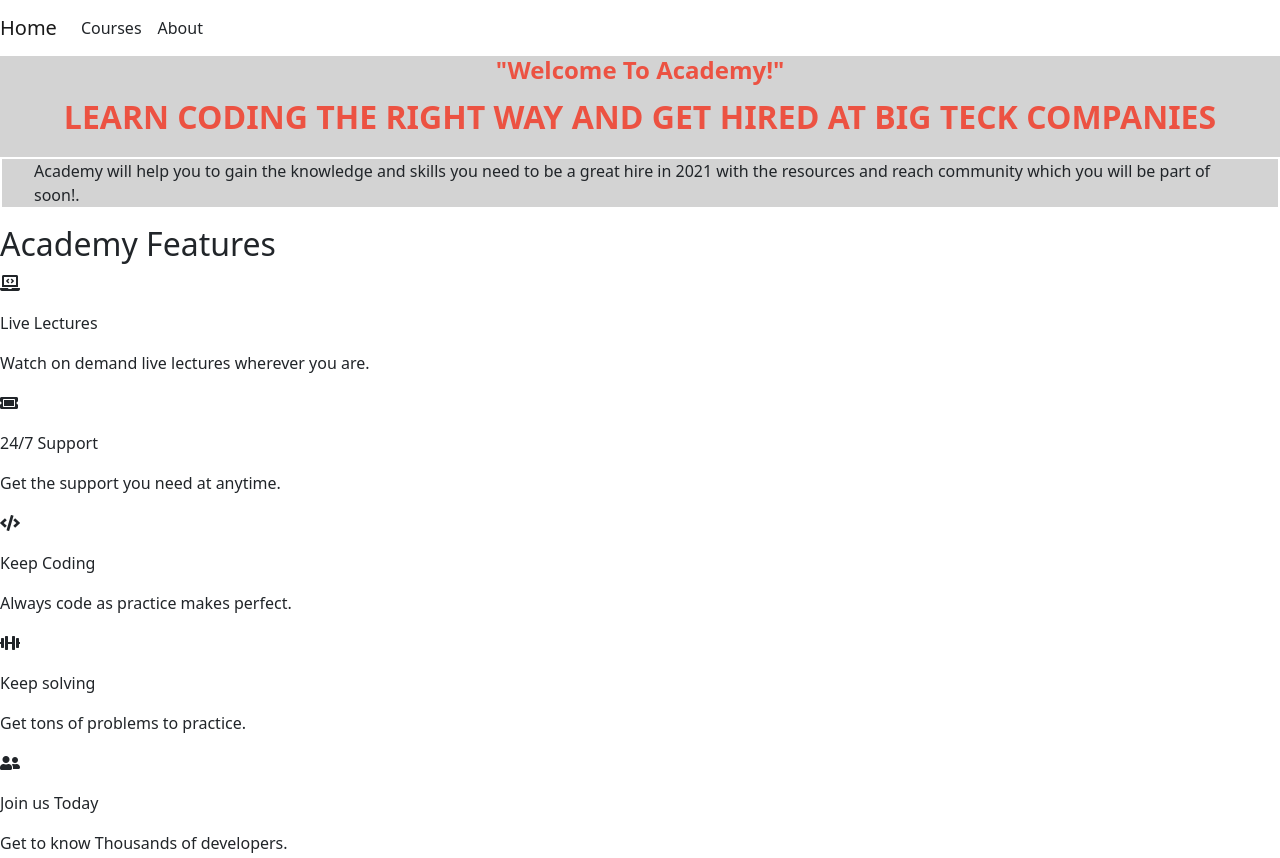
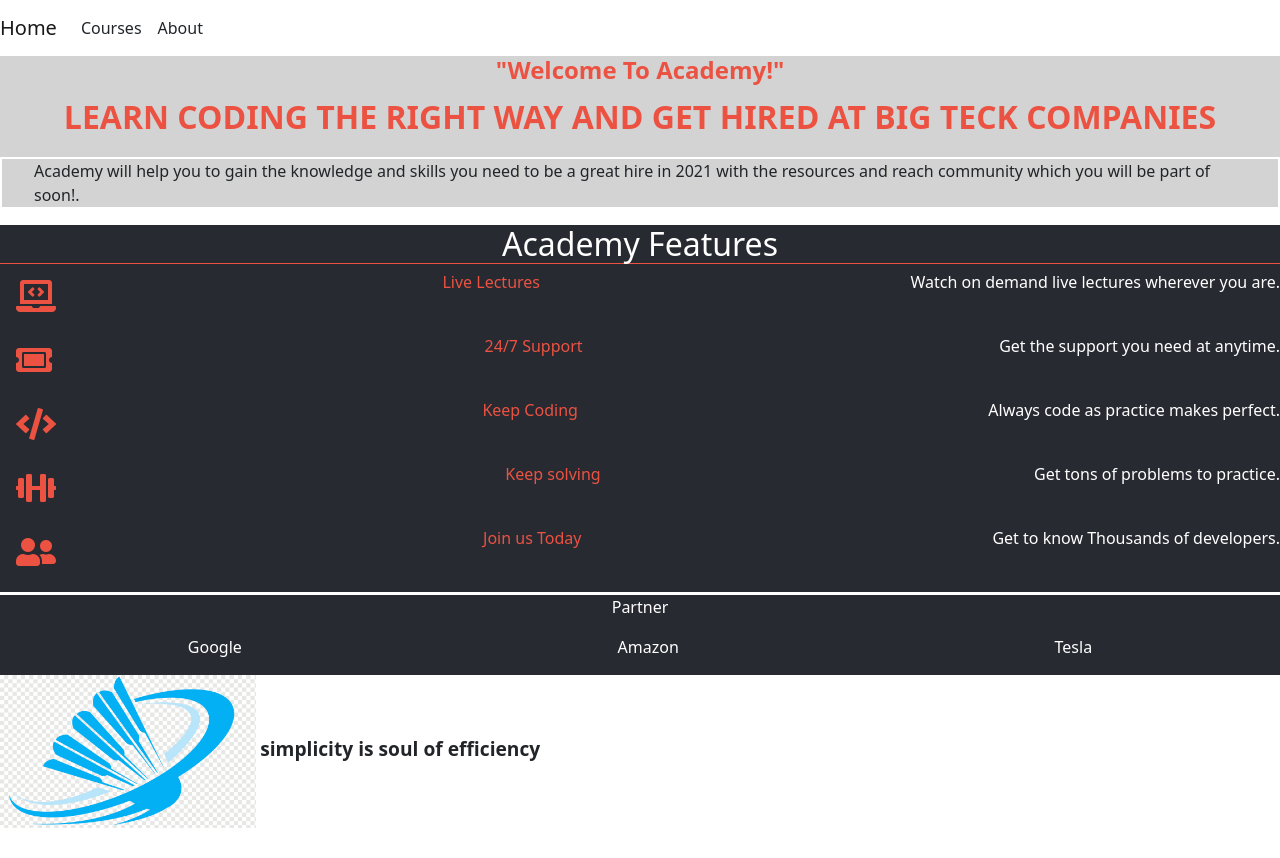
Before and after one commit to Shaher-11/Academy, a website: page index.html in a window 1280 px wide. Shown: the top 858 px of the page. After the commit the page ends 828 px from the top, so only its background shows below. Drawn offline with nearby package versions, Linux system fonts and the light colour scheme.

Commit message:
Style the fatures section

```diff
--- a/style.css
+++ b/style.css
@@ -79,10 +79,44 @@ a:hover {
 
 /*
     ==============================================
-                ****** FOOTER ******
+                ****** ACADEMY FEATURES ******
     ==============================================
 */
 
+.features {
+  background-color: #272a31;
+  margin-top: 0.2rem;
+  margin-bottom: 0.2rem;
+}
+
+.features-title {
+  color: white;
+  text-align: center;
+  border-bottom: 1px solid #EC5242;
+}
+
+.card1 {
+  display: flex;
+  justify-content: space-between;
+}
+
+.icon {
+  color: #EC5242;
+  font-size: 2rem;
+  padding: 0 1rem 0 1rem;
+}
+
+.title {
+  color: #EC5242;
+  text-align: center;
+  padding: 0 1rem 0 1rem;
+  line-height: 1.3rem;
+}
+
+.text {
+  color: white;
+  line-height: 1.3rem;
+}
 
 /*
     ==============================================
```
